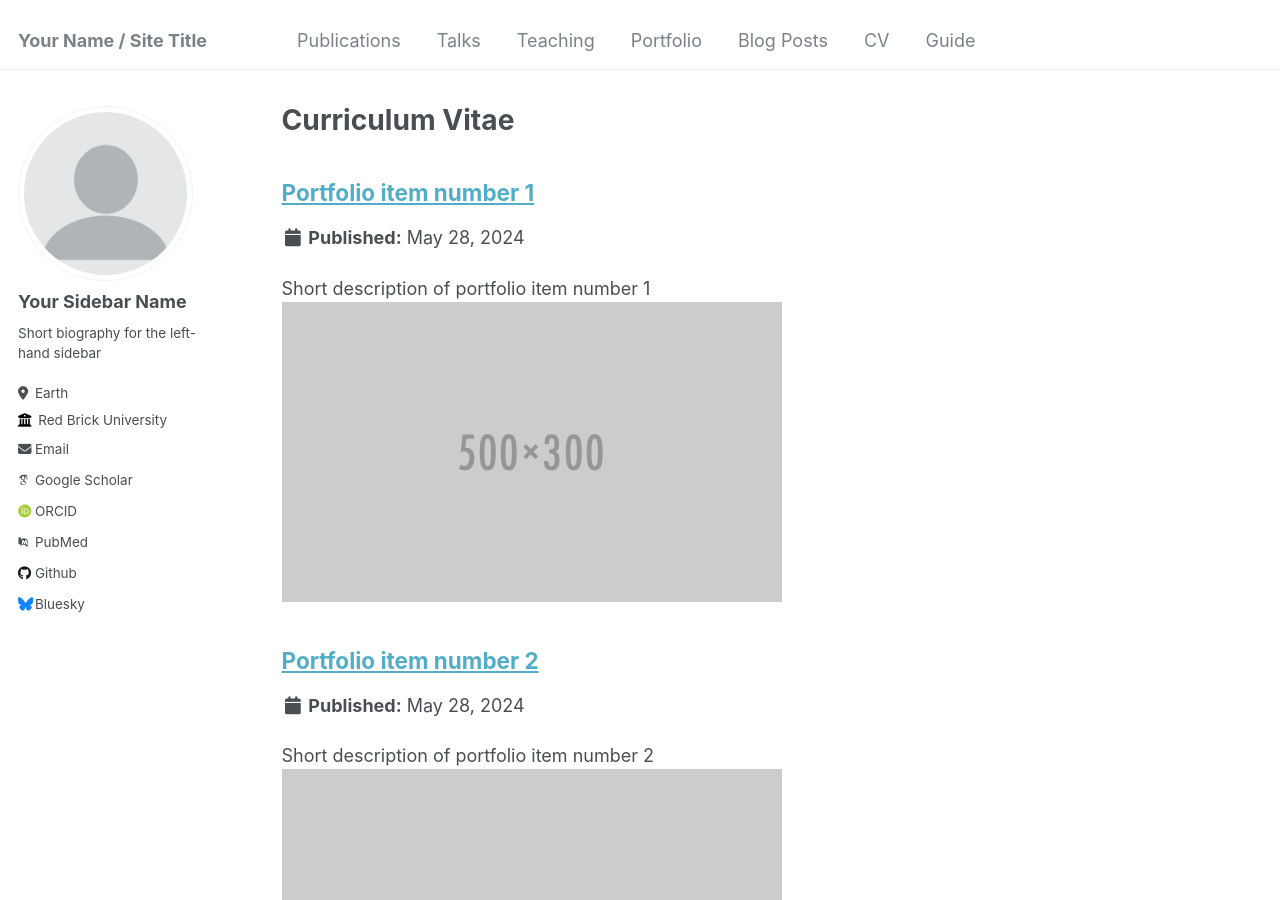
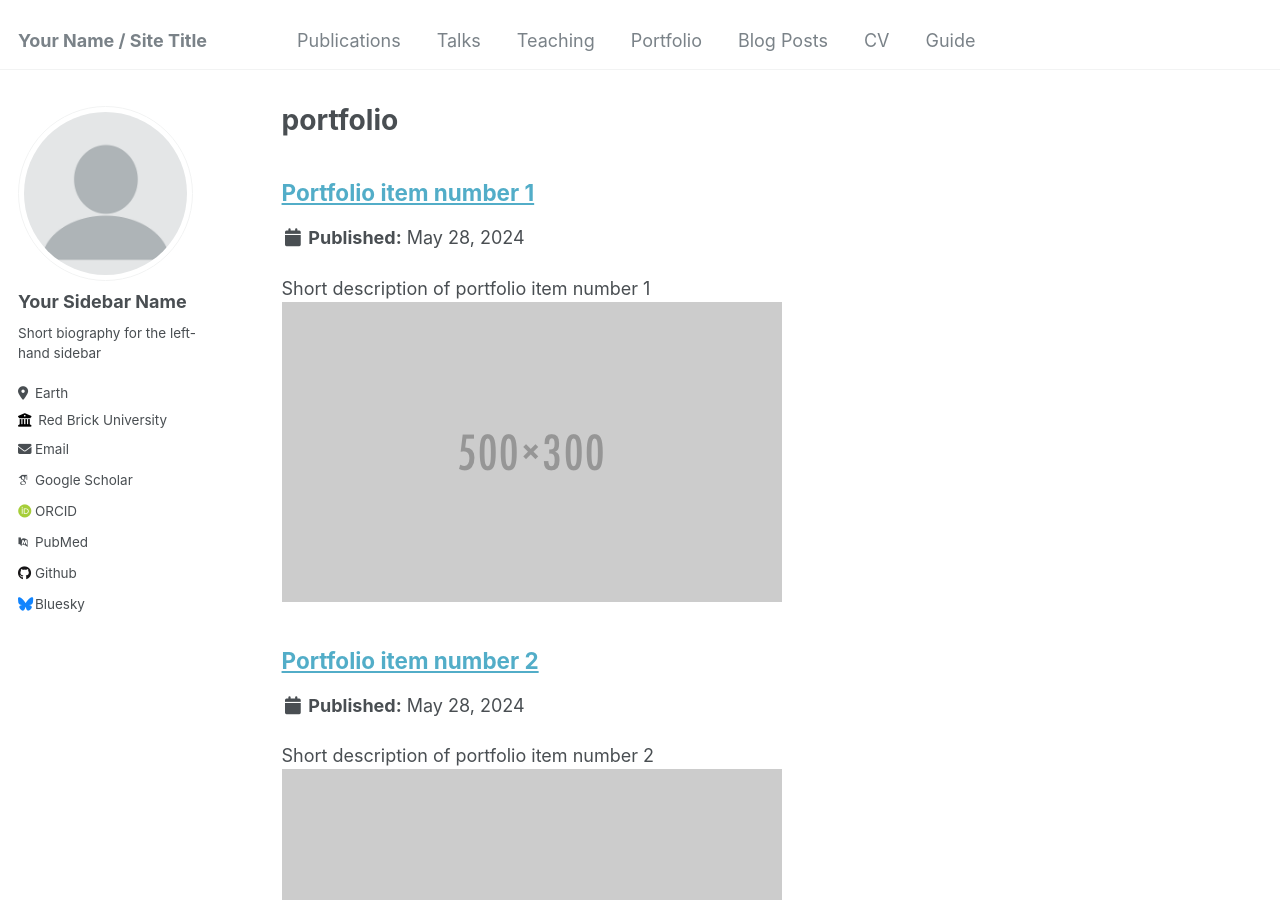
Before and after one commit to Stupid1Fish/Academic-Pages, a Jekyll site: the page built from _pages/portfolio.html, in a window 1280 px wide and 900 px high. Built offline with Jekyll 4.4.1, drawn with Linux system fonts in a browser that asks for light colours; some web fonts are replaced.

Commit message:
Update portfolio.html

```diff
--- a/_pages/portfolio.html
+++ b/_pages/portfolio.html
@@ -1,6 +1,6 @@
 ---
 layout: archive
-title: "Curriculum Vitae"
+title: "portfolio"
 permalink: /portfolio/
 author_profile: true
 ---
```
